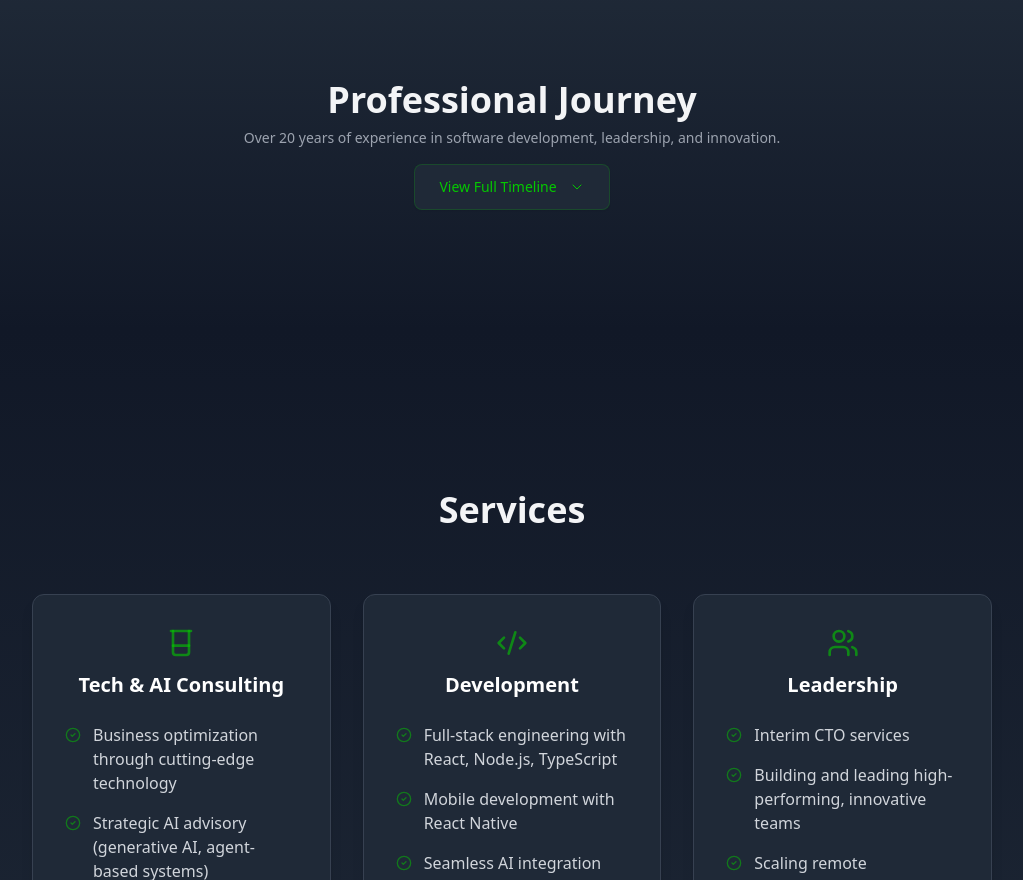
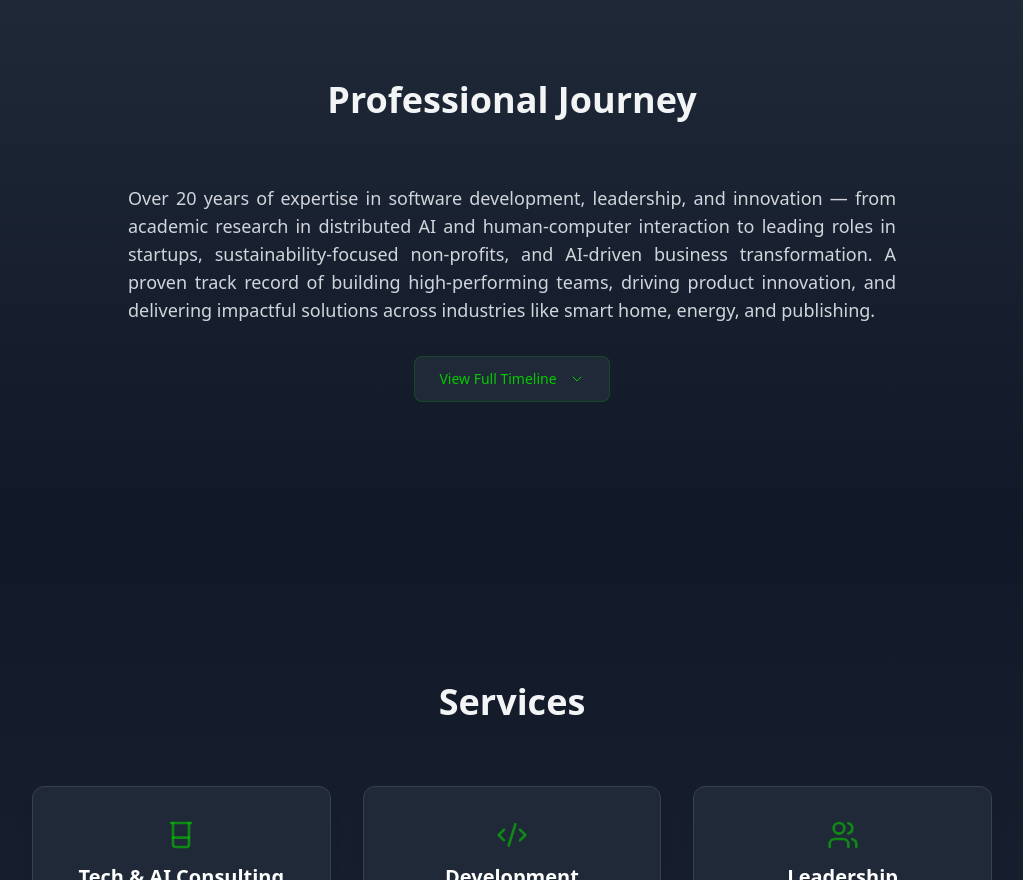
Before and after one commit to blumendorf/profile-page, a React (Vite) app: page / in a window 1280 px wide. Shown: the part 2640-3520 px from the top of the page, without its empty margins (128-1151 px from the left). Built offline with nearby package versions, Linux system fonts and the light colour scheme; the HTML template or start-up script is replaced by a standard one.

Commit message:
feat: add timeline summary

```diff
--- a/src/components/Timeline.tsx
+++ b/src/components/Timeline.tsx
@@ -67,12 +67,18 @@ function Timeline() {
         animate={{ opacity: 1, y: 0 }}
         className="text-center mb-6"
       >
-        <h2 className="heading-secondary text-center mb-2">
+        <h2 className="heading-secondary text-center mb-16">
           Professional Journey
         </h2>
-        <p className="text-gray-600 dark:text-gray-400 mb-4 max-w-2xl mx-auto text-sm">
-          Over 20 years of experience in software development, leadership, and innovation.
-        </p>
+        <div className="max-w-3xl mx-auto">
+        <p className="text-lg text-gray-600 dark:text-gray-300 space-y-6 mb-8 text-justify">
+          Over 20 years of expertise in software development, leadership, and innovation — from academic
+          research in distributed AI and human-computer interaction to leading roles in startups,
+          sustainability-focused non-profits, and AI-driven business transformation. A proven track
+          record of building high-performing teams, driving product innovation, and delivering impactful
+          solutions across industries like smart home, energy, and publishing.
+          </p>
+        </div>
         <div className="flex justify-center">
           <motion.button
             whileHover={{ scale: 1.02 }}
```
